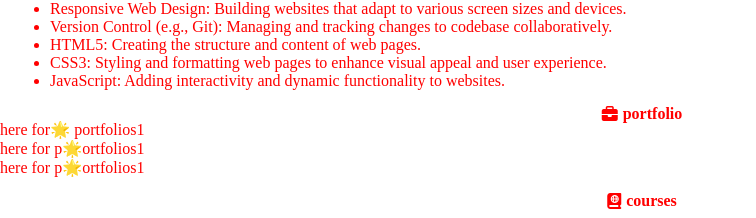
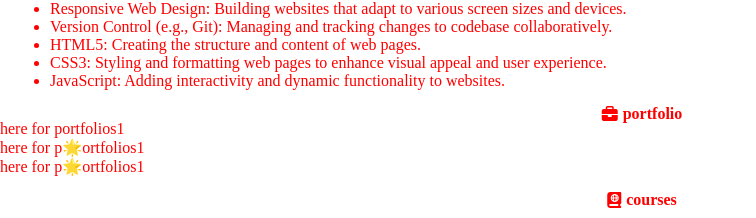
Before and after one commit to Vishwajeetshinde1/VishwajeetCV, a plain HTML site: page index.html in a window 1280 px wide. Shown: the part 246-464 px from the top of the page, 0-756 px from the left. Drawn offline with Linux system fonts and the light colour scheme.

Commit message:
Update index.html

```diff
--- a/index.html
+++ b/index.html
@@ -41,7 +41,7 @@
       <div class="portfolio">
         <i class="fa-solid fa-briefcase"></i> portfolio
       </div>
-         <p> here for🌟 portfolios1 </p>
+         <p> here for portfolios1 </p>
          <p> here for p🌟ortfolios1 </p>
          <p> here for p🌟ortfolios1 </p>
       <div class="courses" > <i class="fa-solid fa-book-atlas"></i> courses </div>
```
